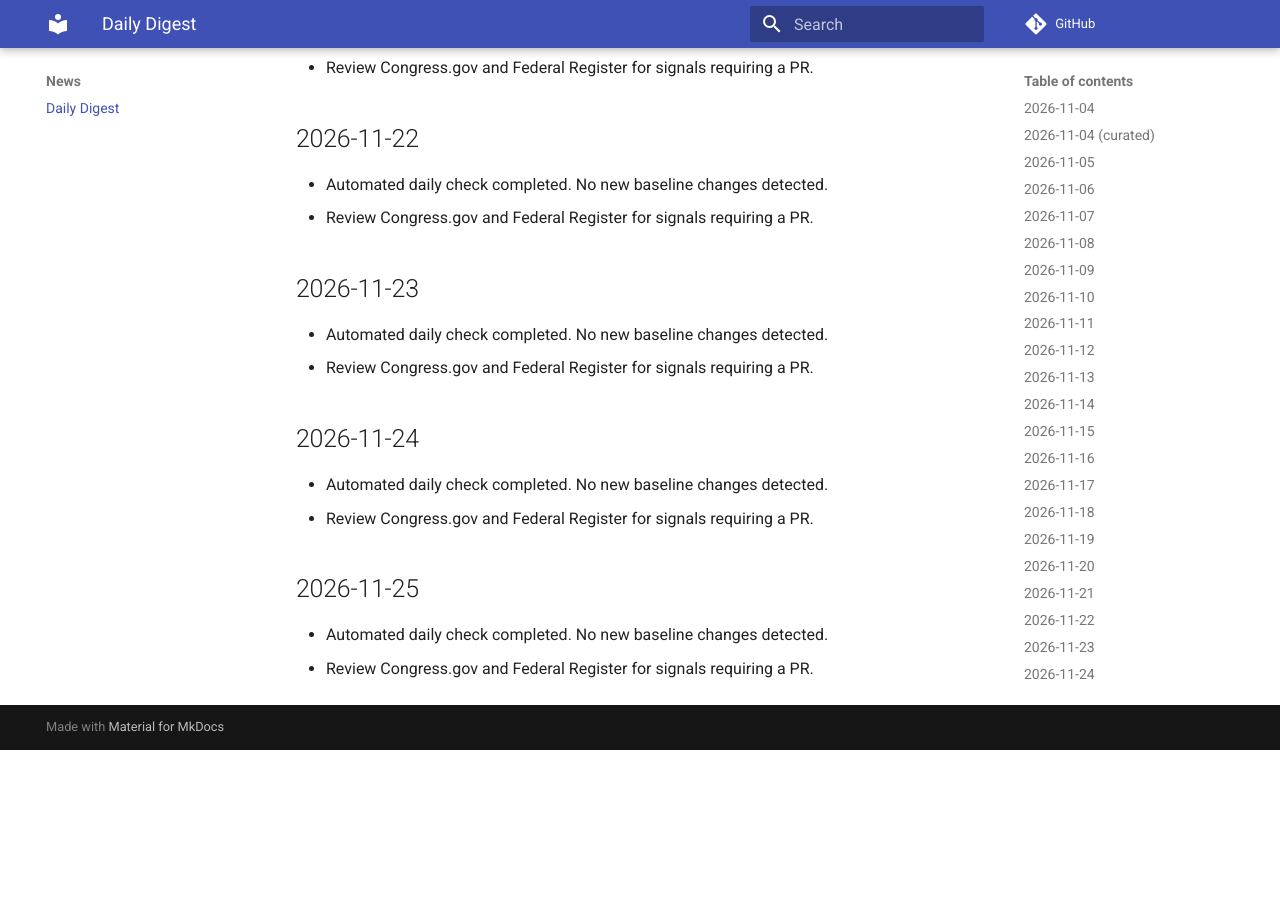
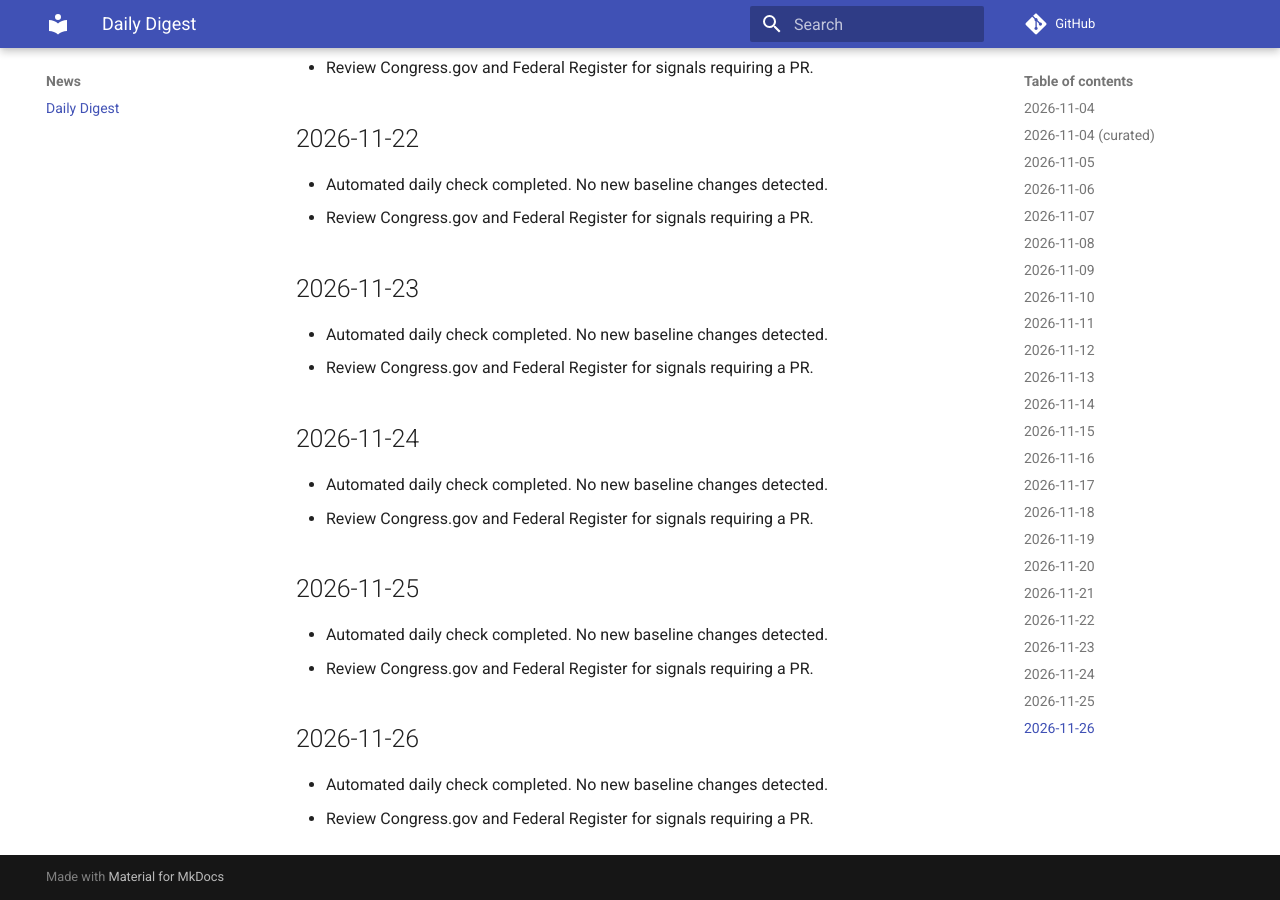
Before and after one commit to felipelago17/Congressional-Influence-Sanctions-Export-Controls, an MkDocs documentation site: the page built from docs/news/digest.md, in a window 1280 px wide and 900 px high, scrolled down 3095 px. Built offline with MkDocs 1.6.1 and Material for MkDocs 9.7.7, drawn with Linux system fonts in a browser that asks for light colours; comment, search, counter and statistics services are not loaded; before the commit the page ends 3845 px from its top, so only the background shows below that.

Commit message:
chore: daily digest

```diff
--- a/docs/news/digest.md
+++ b/docs/news/digest.md
@@ -115,3 +115,8 @@ Automated updates only. Tracker rows are added via pull request.
 
 - Automated daily check completed. No new baseline changes detected.
 - Review Congress.gov and Federal Register for signals requiring a PR.
+
+## 2026-11-26
+
+- Automated daily check completed. No new baseline changes detected.
+- Review Congress.gov and Federal Register for signals requiring a PR.
```
